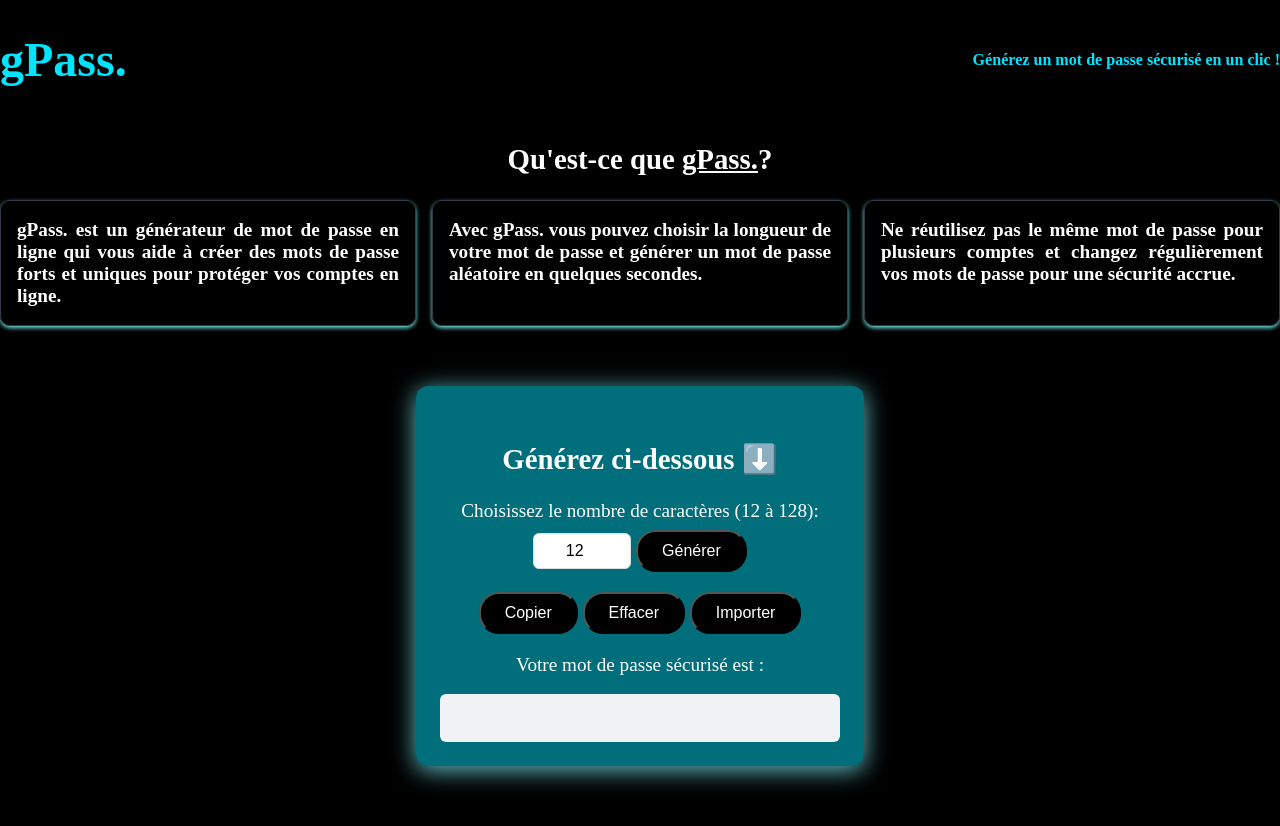
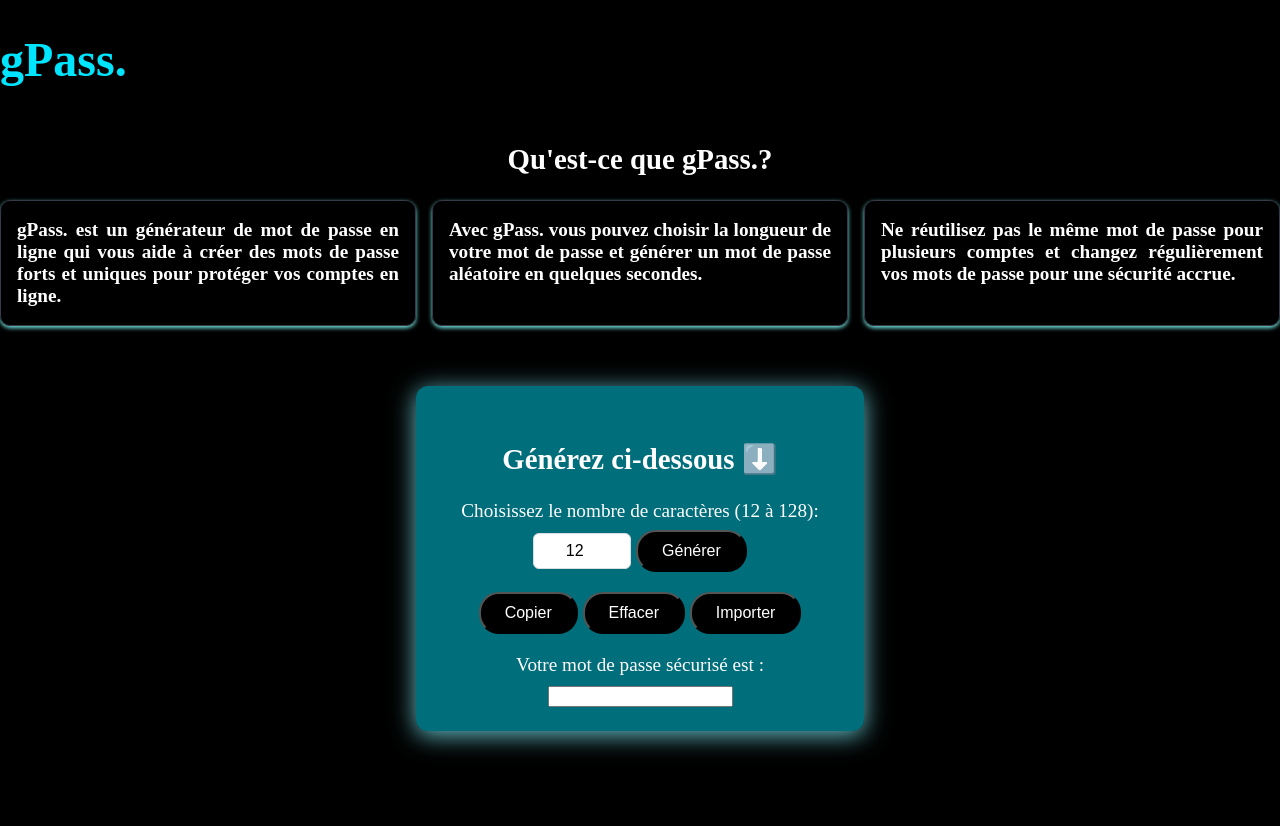
Before and after one commit to tuirz/password-generator, a plain HTML site: page index.html in a window 1280 px wide. Drawn offline with Linux system fonts and the light colour scheme.

Commit message:
fix html

```diff
--- a/index.html
+++ b/index.html
@@ -9,10 +9,9 @@
 <body>
     <header>
         <h1>gPass.</h1>
-        <h6>Générez un mot de passe sécurisé en un clic !</h6>
     </header>
     <main>
-        <h2>Qu'est-ce que <u>gPass.</u>?</h2>
+        <h2>Qu'est-ce que gPass.?</h2>
         <div class="description">
             <p>gPass. est un générateur de mot de passe en ligne qui vous aide à créer des mots de passe forts et uniques pour protéger vos comptes en ligne.</p>
             <p>Avec gPass. vous pouvez choisir la longueur de votre mot de passe et générer un mot de passe aléatoire en quelques secondes.</p>
@@ -27,8 +26,9 @@
             <button id="clear">Effacer</button>
             <button id="import">Importer</button>
             <label for="password">Votre mot de passe sécurisé est :</label>
-            <div id="result"></div>
+            <input type="text" id="password" readonly>
     </div>
+    </main>
     <script src="script.js"></script>
 </body>
 </html>
```
